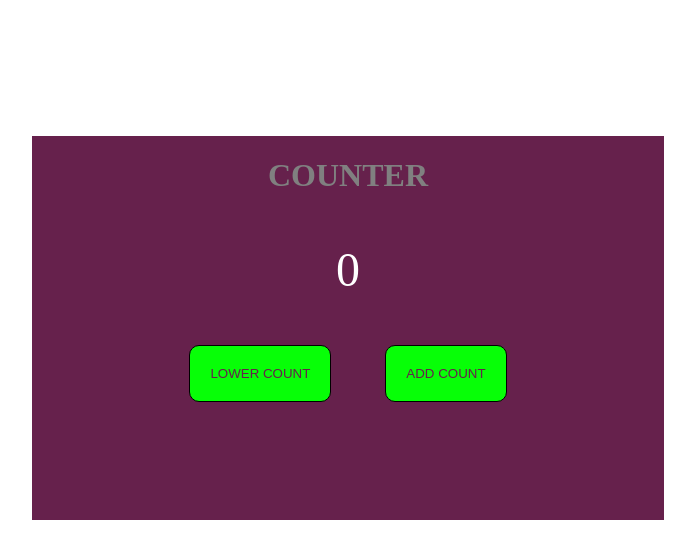
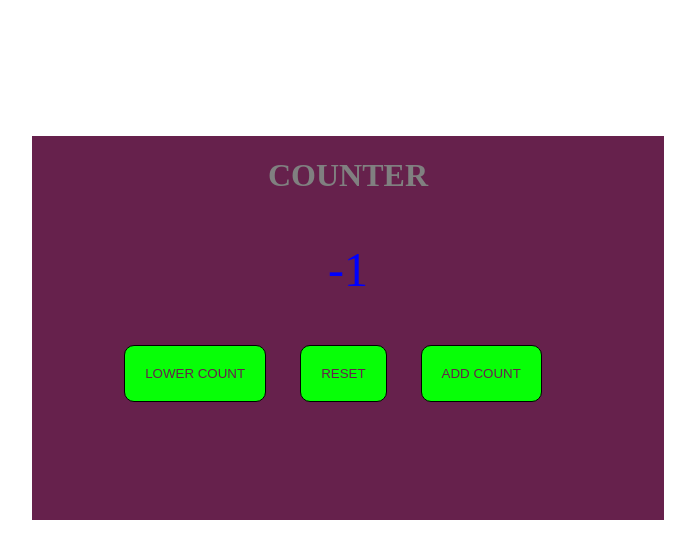
Before and after one commit to walidchahidan/projects_js, a plain HTML site: page index.html in a window 1280 px wide. Both pictures are taken after a click on the button "LOWER COUNT". Shown: the whole page, without its empty margins (292-987 px from the left). Drawn offline with Linux system fonts and the light colour scheme.

Commit message:
counter_lst

```diff
--- a/index.html
+++ b/index.html
@@ -10,9 +10,12 @@
   <body>
     <div>
       <h1>COUNTER</h1>
-      <p id="cnt">0</p>
-      <button id="low" onclick="low()">LOWER COUNT</button>
-      <button id="add" onclick="add()">ADD COUNT</button>
+      <p id="resultat">0</p>
+
+        <button id="low" onclick="low()">LOWER COUNT</button>
+        <button id="reset" onclick="reset()">RESET</button>
+        <button id="add" onclick="add()">ADD COUNT</button>
+
     </div>
 
     <script src="script.js"></script>
--- a/script.js
+++ b/script.js
@@ -1,12 +1,33 @@
 // let low=document.getElementById("low");
 // let add=document.getElementById("add");
-var count=0;
-function add(){
+let result=document.getElementById("resultat");
+var count = 0;
+function add() {
 
-    document.getElementById("cnt").innerHTML=count++;
+  result.textContent = ++count;
+  if(result.textContent>0){
+        result.style.color="red";
+    }
+   zeroyellow();
+}
+
+function low() {
+    result.textContent = --count;
+    if(result.textContent<0){
+        result.style.color="blue";
+    }
+    zeroyellow();
 
 }
-function low(){
+function reset(){
 
-    document.getElementById("cnt").innerHTML=count--;
+    count=0;
+    result.textContent=0;
+    zeroyellow();
+
+    }
+    function zeroyellow(){
+        if(result.textContent==0){
+        result.style.color="yellow";
+    }
 }
--- a/style.css
+++ b/style.css
@@ -15,7 +15,7 @@ h1{
 }
 
 button{
-
+    margin-right: 30px;
     padding: 20px;
     background-color: rgb(7, 255, 7);
     color: #66214C;
@@ -23,8 +23,11 @@ button{
     border-radius: 10px;
 
 }
-#low{
-    margin-right: 50px;
+#div2{
+
+
+
+    margin-right: 20px;
 
 }
 p{
```
